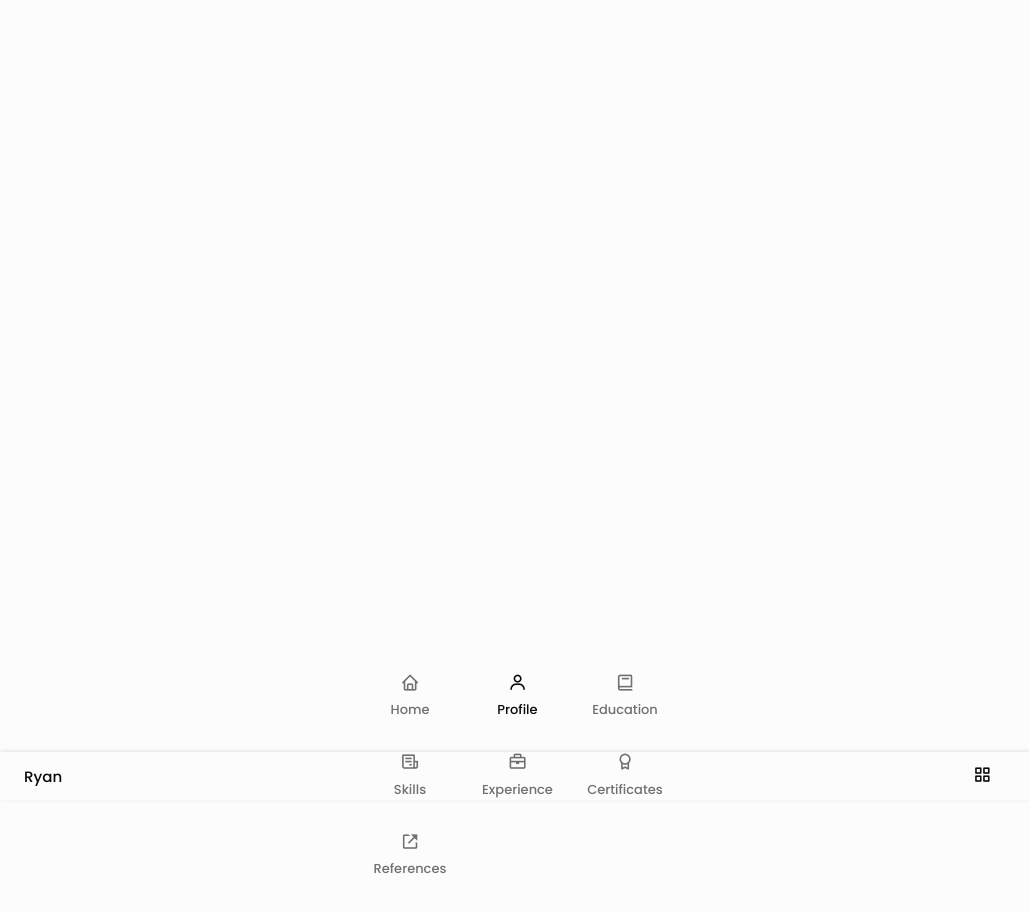
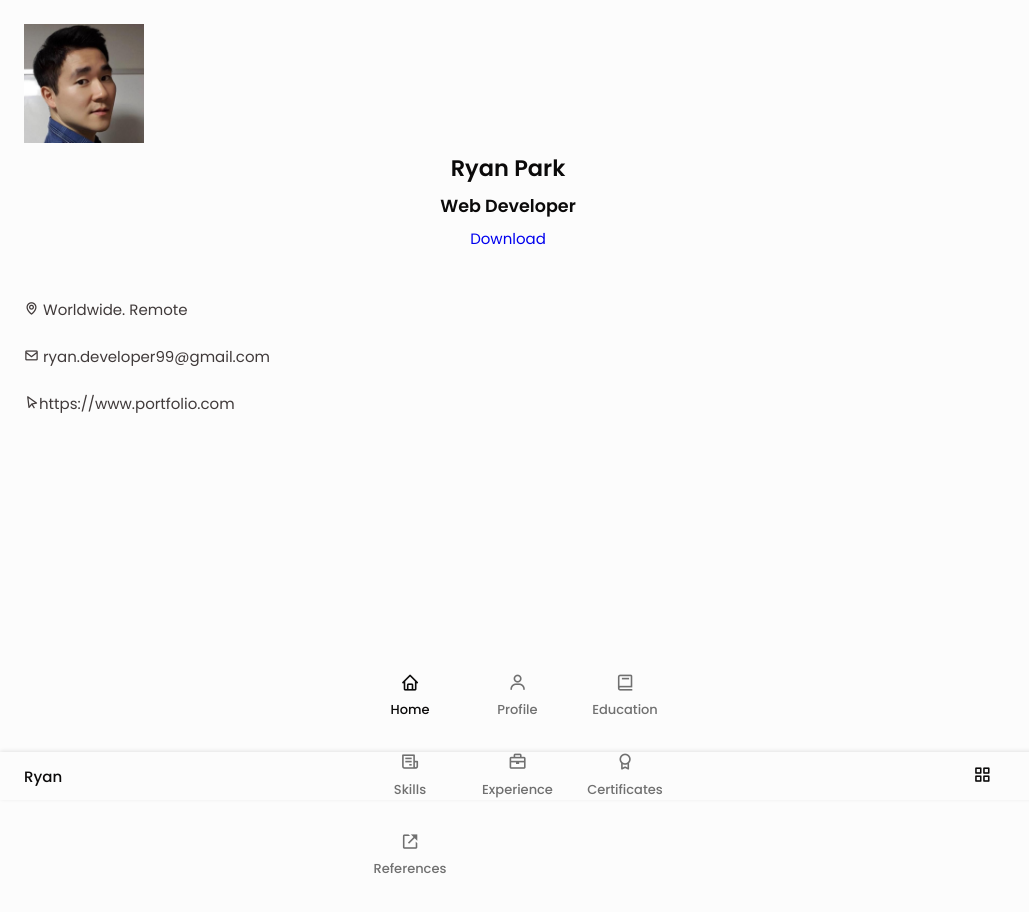
Before and after one commit to ryanbest99/resume, a plain HTML site: page index.html in a window 1280 px wide. Shown: the whole page, without its empty margins (0-1029 px from the left). Before the commit the page ends 800 px from the top, so only its background shows below. Drawn offline with nearby package versions, Linux system fonts and the light colour scheme.

Commit message:
add: left side resume

```diff
--- a/assets/css/styles.css
+++ b/assets/css/styles.css
@@ -213,6 +213,23 @@ img {
 }
 
 /*========== HOME ==========*/
+.home {
+  position: relative;
+}
+
+.home__container {
+  gap: 3rem;
+}
+
+.home__data {
+  gap: 0.5rem;
+  text-align: center;
+}
+
+.home__img {
+  width: 120px;
+  /* height: 120px; */
+}
 
 /*========== SOCIAL ==========*/
 
--- a/index.html
+++ b/index.html
@@ -81,10 +81,40 @@
         <div class="resume__left">
           <!--========== HOME ==========-->
           <section class="home" id="home">
-            <!-- Theme change button -->
+            <div class="home__container section bd-grid">
+              <div class="home__data bd-grid">
+                <img src="./assets/img/profile2.jpg" alt="" class="home__img" />
 
-            <!-- Button to generate and download the pdf. Available for desktop. -->
+                <h1 class="home__title">Ryan Park</h1>
+                <h3 class="home__profession">Web Developer</h3>
+
+                <!-- Button to generate and download the pdf. Available for desktop. -->
+                <div>
+                  <a
+                    download=""
+                    href="./assets/pdf/ResumeCv.pdf"
+                    class="home__button-movil"
+                    >Download</a
+                  >
+                </div>
+              </div>
+
+              <div class="home__address bd-grid">
+                <span class="home__information">
+                  <i class="bx bx-map home__icon"></i> Worldwide. Remote
+                </span>
+                <span class="home__information">
+                  <i class="bx bx-envelope home__icon"></i>
+                  ryan.developer99@gmail.com
+                </span>
+                <span class="home__information">
+                  <i class="bx bx-pointer home__icon"></i
+                  >https://www.portfolio.com
+                </span>
+              </div>
+            </div>
           </section>
+          <!-- Theme change button -->
 
           <!--========== SOCIAL ==========-->
           <section class="social section"></section>
```
Also changed, not shown: assets/img/profile2.jpg (added).
